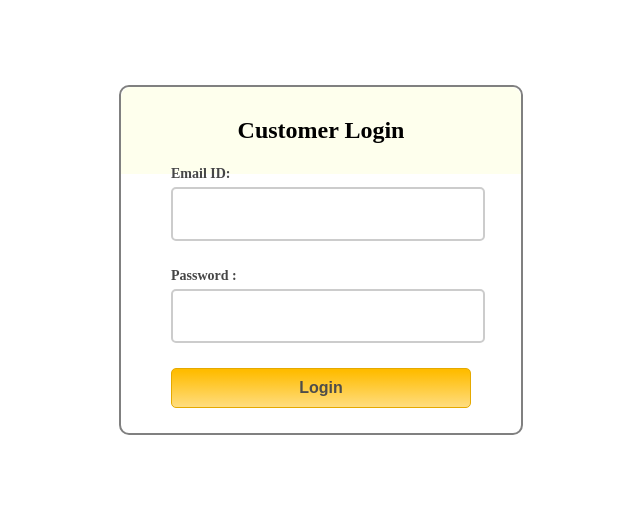
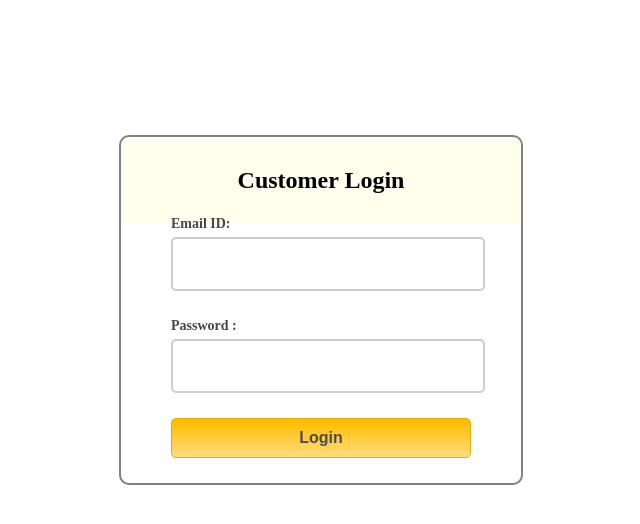
Before and after one commit to srs4040/trial, a plain HTML site: page index.html in a window 1280 px wide. Shown: the whole page, without its empty margins (71-711 px from the left). Drawn offline with Linux system fonts and the light colour scheme.

Commit message:
Update main.css

```diff
--- a/main.css
+++ b/main.css
@@ -20,20 +20,23 @@ border-top: 1px solid #ccc;
 margin-bottom: 40px;
 }
 div.container{
-
+    margin-left: auto;
+  margin-right: auto;
 width: 900px;
 height: 610px;
 margin:35px auto;
 font-family: 'Raleway', sans-serif;
 }
 div.main{
+  margin-left: auto;
+  margin-right: auto;
 width: 300px;
 padding: 10px 50px 25px;
 border: 2px solid gray;
 border-radius: 10px;
 font-family: raleway;
 float:left;
-margin-top:50px;
+margin-top:100px;
 }
 input[type=text],input[type=password]{
 width: 100%;
```
